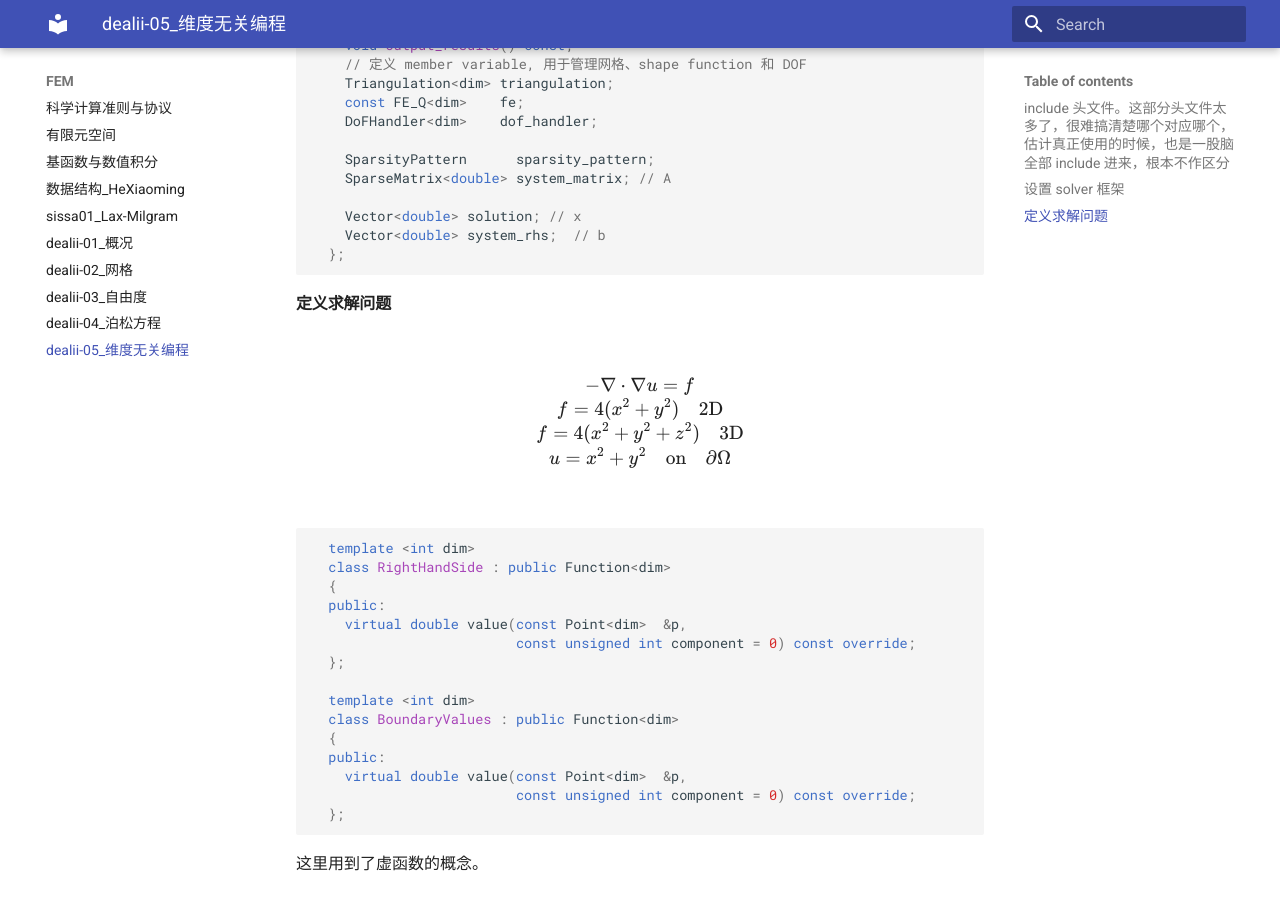
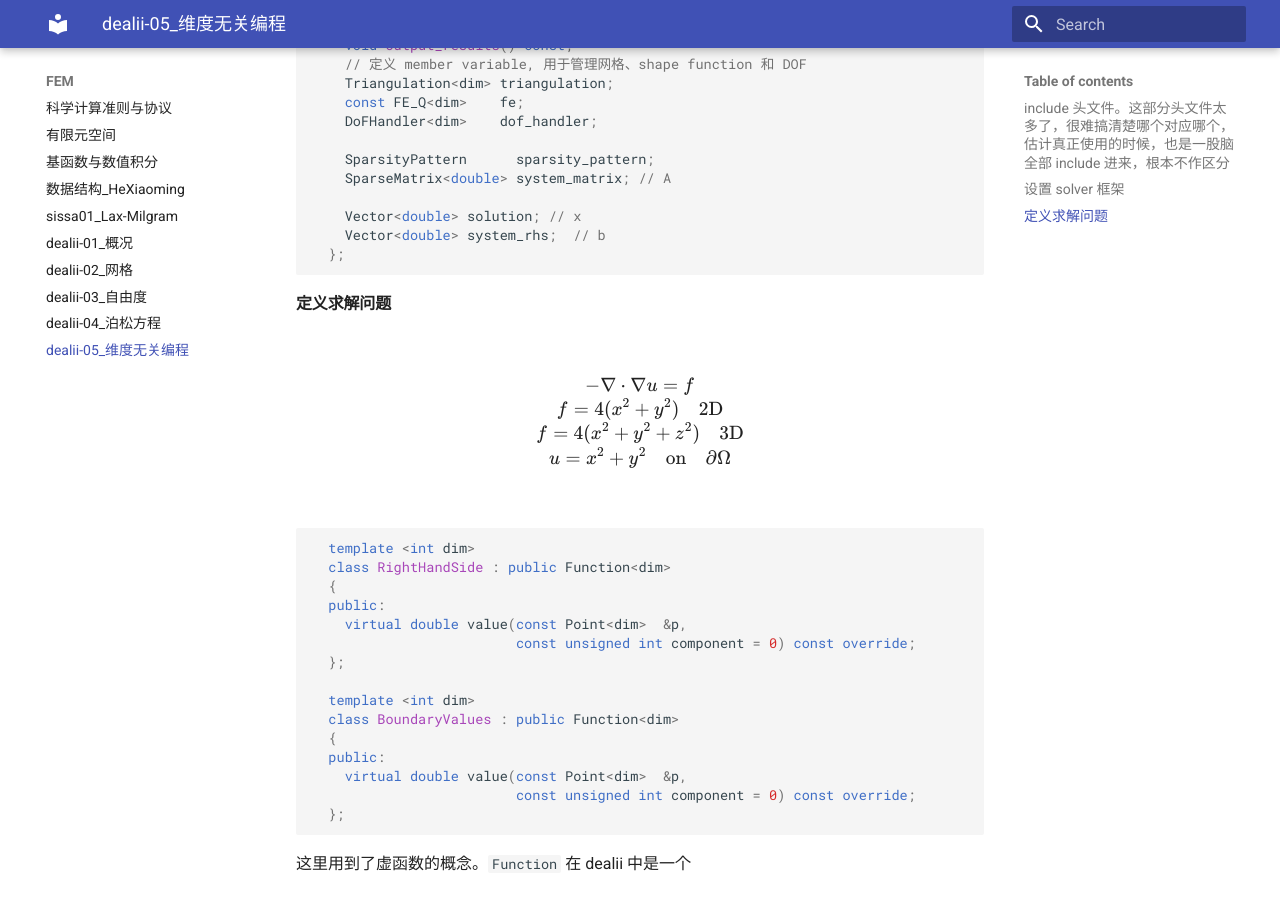
Before and after one commit to ymma98/technotes, an MkDocs documentation site: the page built from docs/FEM/dealii-05_维度无关编程.md, in a window 1280 px wide and 900 px high, scrolled down 2838 px. Built offline with MkDocs 1.6.1 and Material for MkDocs 9.7.7, drawn with Linux system fonts in a browser that asks for light colours.

Commit message:
docs/FEM/dealii-05_维度无关编程.md updated from https://stackedit.cn/

````diff
--- a/docs/FEM/dealii-05_维度无关编程.md
+++ b/docs/FEM/dealii-05_维度无关编程.md
@@ -162,9 +162,10 @@ $$
   };
 ```
 
-这里用到了虚函数的概念。
+这里用到了虚函数的概念。`Function` 在 dealii 中是一个
 <!--stackedit_data:
-eyJoaXN0b3J5IjpbMTE5MzIwNTg5OSwtMTUzNTY3NjAxNCw1NT
-MwMzA1NDQsLTE0MDU4MjM4MjgsMTI1Nzk3NzIxOSwtMTk1NzUz
-MTkwMywxNzgzOTc4OTc0LDIzOTY5NzQ0MF19
+eyJoaXN0b3J5IjpbNDIxNzQ3MDAzLDExOTMyMDU4OTksLTE1Mz
+U2NzYwMTQsNTUzMDMwNTQ0LC0xNDA1ODIzODI4LDEyNTc5Nzcy
+MTksLTE5NTc1MzE5MDMsMTc4Mzk3ODk3NCwyMzk2OTc0NDBdfQ
+==
 -->
````
